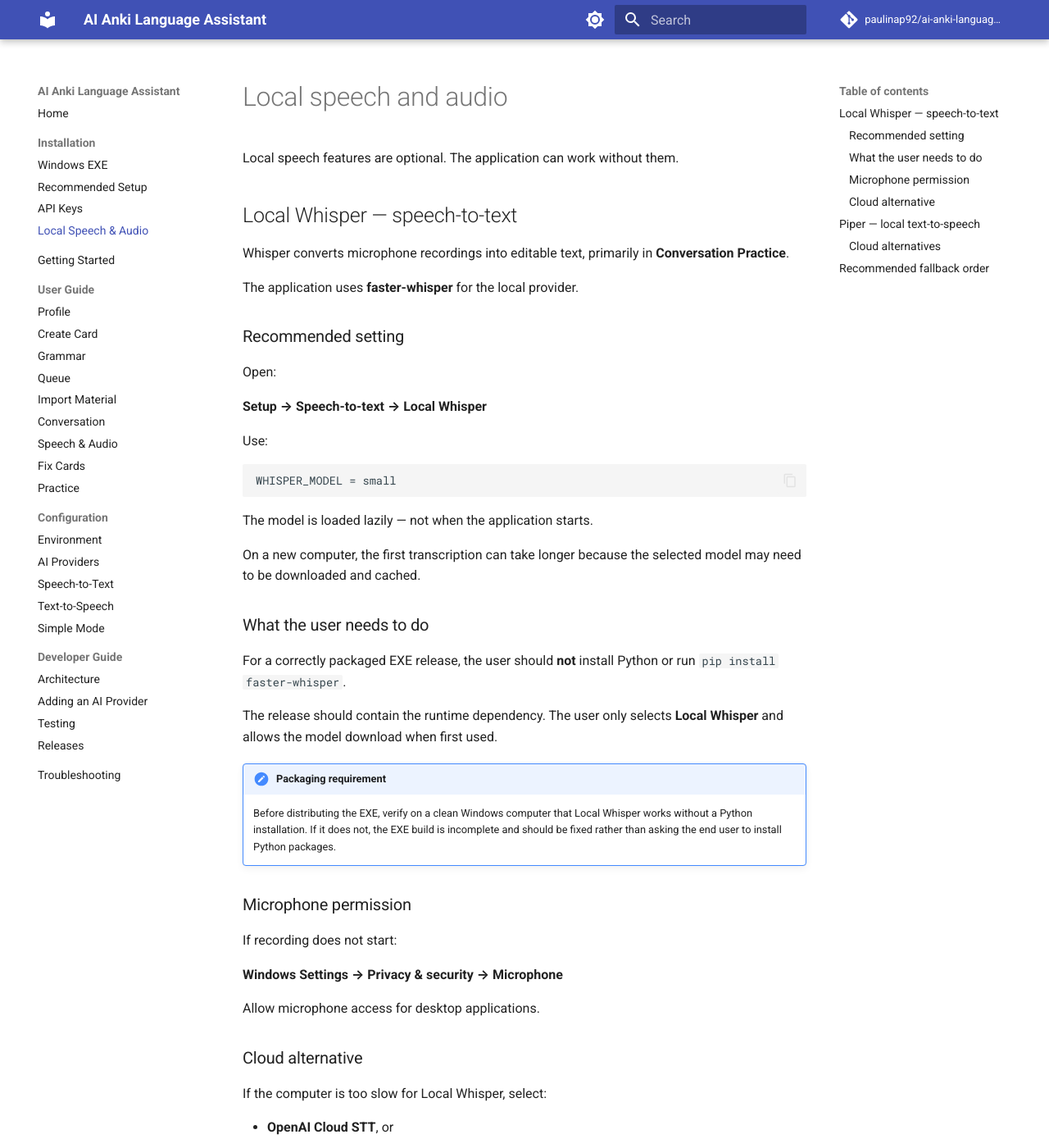
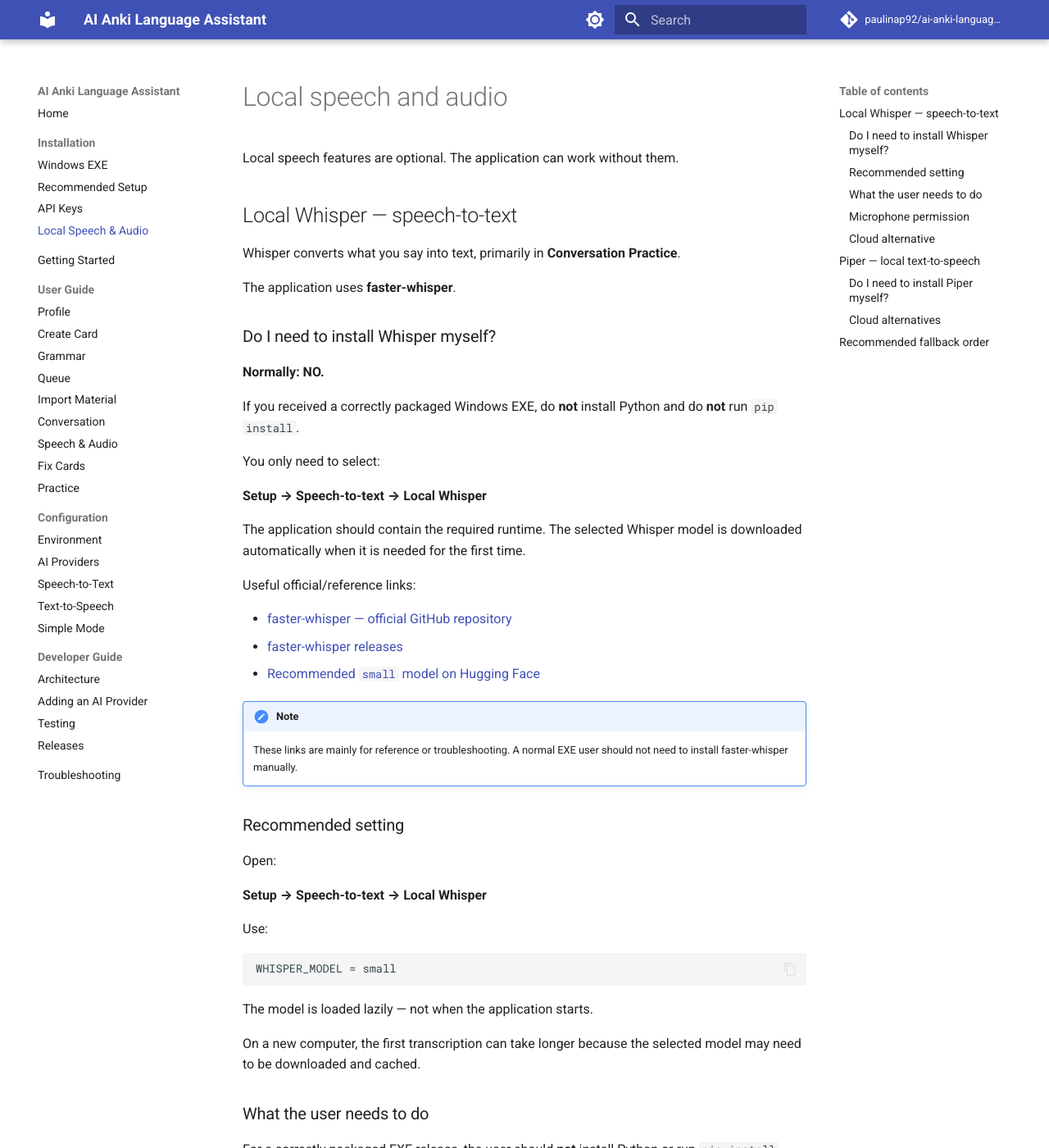
Before and after one commit to paulinap92/ai-anki-language-assistant, an MkDocs documentation site: the page built from docs/installation/local-speech-audio.md, in a window 1280 px wide and 1400 px high. Shown: the whole window at 82% size. Built offline with MkDocs 1.6.1 and Material for MkDocs 9.7.7, drawn with Linux system fonts in a browser that asks for light colours; comment, search, counter and statistics services are not loaded; some of the changed text lies outside the part shown.

Commit message:
docs: add direct Whisper and Piper links for beginners

```diff
--- a/docs/installation/local-speech-audio.md
+++ b/docs/installation/local-speech-audio.md
@@ -4,9 +4,30 @@
 
 ## Local Whisper — speech-to-text
 
-Whisper converts microphone recordings into editable text, primarily in **Conversation Practice**.
+Whisper converts what you say into text, primarily in **Conversation Practice**.
 
-The application uses **faster-whisper** for the local provider.
+The application uses **faster-whisper**.
+
+### Do I need to install Whisper myself?
+
+**Normally: NO.**
+
+If you received a correctly packaged Windows EXE, do **not** install Python and do **not** run `pip install`.
+
+You only need to select:
+
+**Setup → Speech-to-text → Local Whisper**
+
+The application should contain the required runtime. The selected Whisper model is downloaded automatically when it is needed for the first time.
+
+Useful official/reference links:
+
+- [faster-whisper — official GitHub repository](https://github.com/SYSTRAN/faster-whisper)
+- [faster-whisper releases](https://github.com/SYSTRAN/faster-whisper/releases)
+- [Recommended `small` model on Hugging Face](https://huggingface.co/Systran/faster-whisper-small)
+
+!!! note
+    These links are mainly for reference or troubleshooting. A normal EXE user should not need to install faster-whisper manually.
 
 ### Recommended setting
 
@@ -52,7 +73,26 @@
 
 ## Piper — local text-to-speech
 
-Piper generates speech locally and does not need an API key after the runtime and voice are available.
+Piper generates the spoken audio for flashcards locally.
+
+### Do I need to install Piper myself?
+
+**Normally: NO.**
+
+For a packaged EXE release, the preferred flow is:
+
+**Speech & Audio → Voice Library**
+
+Then download a voice from inside the app.
+
+Useful official/reference links:
+
+- [Piper — current official project](https://github.com/OHF-Voice/piper1-gpl)
+- [Piper releases / Windows builds](https://github.com/OHF-Voice/piper1-gpl/releases)
+- [Piper voice documentation](https://github.com/OHF-Voice/piper1-gpl/blob/main/docs/VOICES.md)
+
+!!! note
+    The old `rhasspy/piper` repository is archived; current development is under the Open Home Foundation `OHF-Voice/piper1-gpl` project.
 
 For a normal user, voices should be managed from:
 
```
